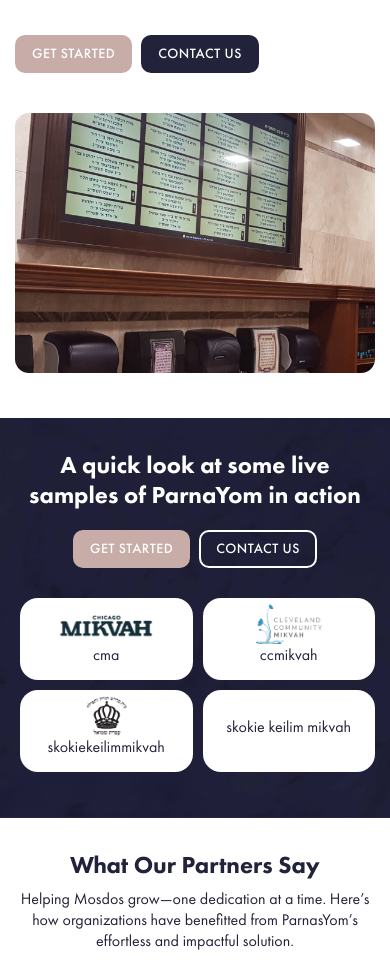
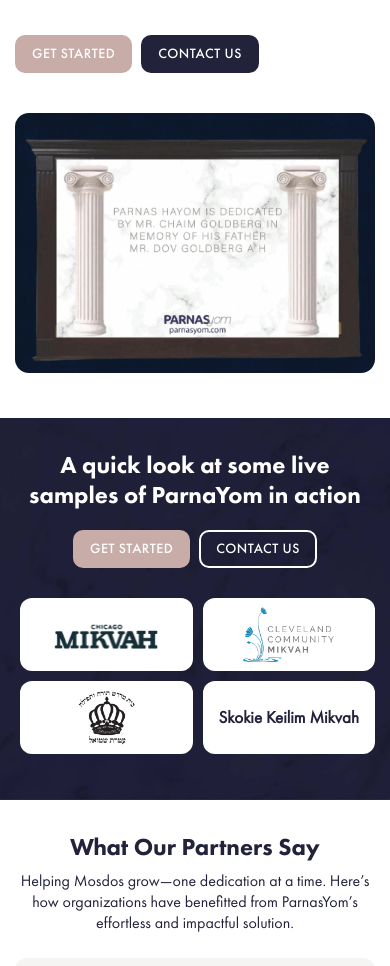
Before and after one commit to kamals-softneph/parnasyom, a Next.js app: page / in a window 390 px wide. Shown: the part 2756-3722 px from the top of the page. Built offline with nearby package versions, Linux system fonts and the light colour scheme.

Commit message:
Image and content changes

```diff
--- a/src/app/components/OurCustomers.jsx
+++ b/src/app/components/OurCustomers.jsx
@@ -5,22 +5,22 @@ const linksData = [
     {
       href: '/cma',
       imgSrc: '/images/Chicago-Mikwah.png',
-      label: 'cma',
+    //   label: 'cma',
     },
     {
       href: '/ccmikvah',
       imgSrc: '/images/Cleveland-Community-Mikwah.png',
-      label: 'ccmikvah',
+    //   label: 'ccmikvah',
     },
     {
         href: '/skokiekeilim',
         imgSrc: '/images/customer-logo.jpg',
-        label: 'skokiekeilimmikvah',
+        // label: 'skokiekeilimmikvah',
     },
     {
         href: '/bmtt',
         // imgSrc: '/images/Chicago-Mikwah.png',
-        label: 'skokie keilim mikvah',
+        label: 'Skokie Keilim Mikvah',
     },
 ];
 
--- a/src/app/components/WhyChoose.jsx
+++ b/src/app/components/WhyChoose.jsx
@@ -42,7 +42,7 @@ const WhyChoose = () => {
                 <div className="cus-row">
                     <div className="col-40" id="fixed-target">
                         <div className="why-choose-img" data-scroll data-scroll-sticky data-scroll-target="#fixed-target">
-                            <img src="/images/features-image.jpg" alt="Why choose image" />
+                            <img src="/images/ParnasYom-Image.gif" alt="Why choose image" />
                         </div>
                     </div>
                     <div className="col-60 why-content">
--- a/src/app/styles/home.css
+++ b/src/app/styles/home.css
@@ -579,7 +579,7 @@ h2 {
     background: white;
     color: #22223A;
     border-radius: 22px;
-    padding: 10px 30px 20px 30px;
+    padding: 13px 30px 13px 30px;
     text-align: center;
     display: flex;
     flex-direction: column;
@@ -588,11 +588,11 @@ h2 {
     width: calc(50% - 7.5px);
 }
 .customers-flex-row a img {
+        object-fit: contain;
+    width: 160px;
+    height: 80px;
+    margin-bottom: 0;
     display: block;
-    width: 130px;
-    height: 58px;
-    object-fit: contain;
-    margin-bottom: 0px;
 }
 .customers-left-col {
     padding-right: 25px;
@@ -603,6 +603,10 @@ h2 {
 }
 .customers-flex-row a:last-child img {
     display: none;
+}
+.customers-flex-row a span {
+    font-size: 25px !important;
+    font-weight: 700;
 }
 /* Our customers section close here */
 
@@ -1464,12 +1468,15 @@ p.foo-text {
         gap: 10px;
     }
     .customers-flex-row a img {
-        width: 98px;
-        height: 40px;
+        width: 110px;
+        height: 55px;
     }
     .customers-flex-row a {
-        padding: 6px 10px 15px;
-        border-radius: 18px;
+        padding: 9px 10px;
+        border-radius: 12px;
+    }
+    .customers-flex-row a span {
+        font-size: 17px !important;
     }
     .customers-right-col {
         margin-top: 10px;
```
Also changed, not shown: public/images/ParnasYom-Image.gif (added).
